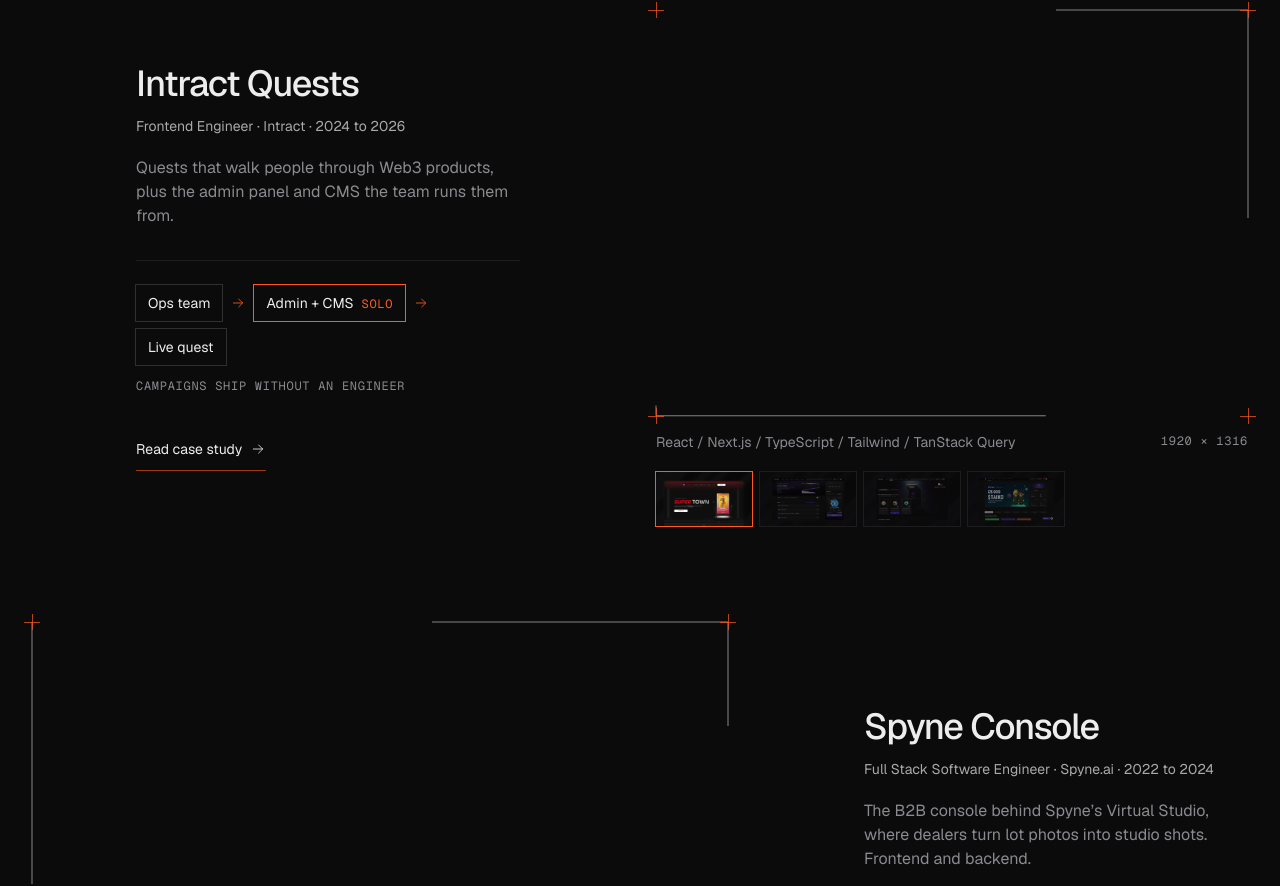
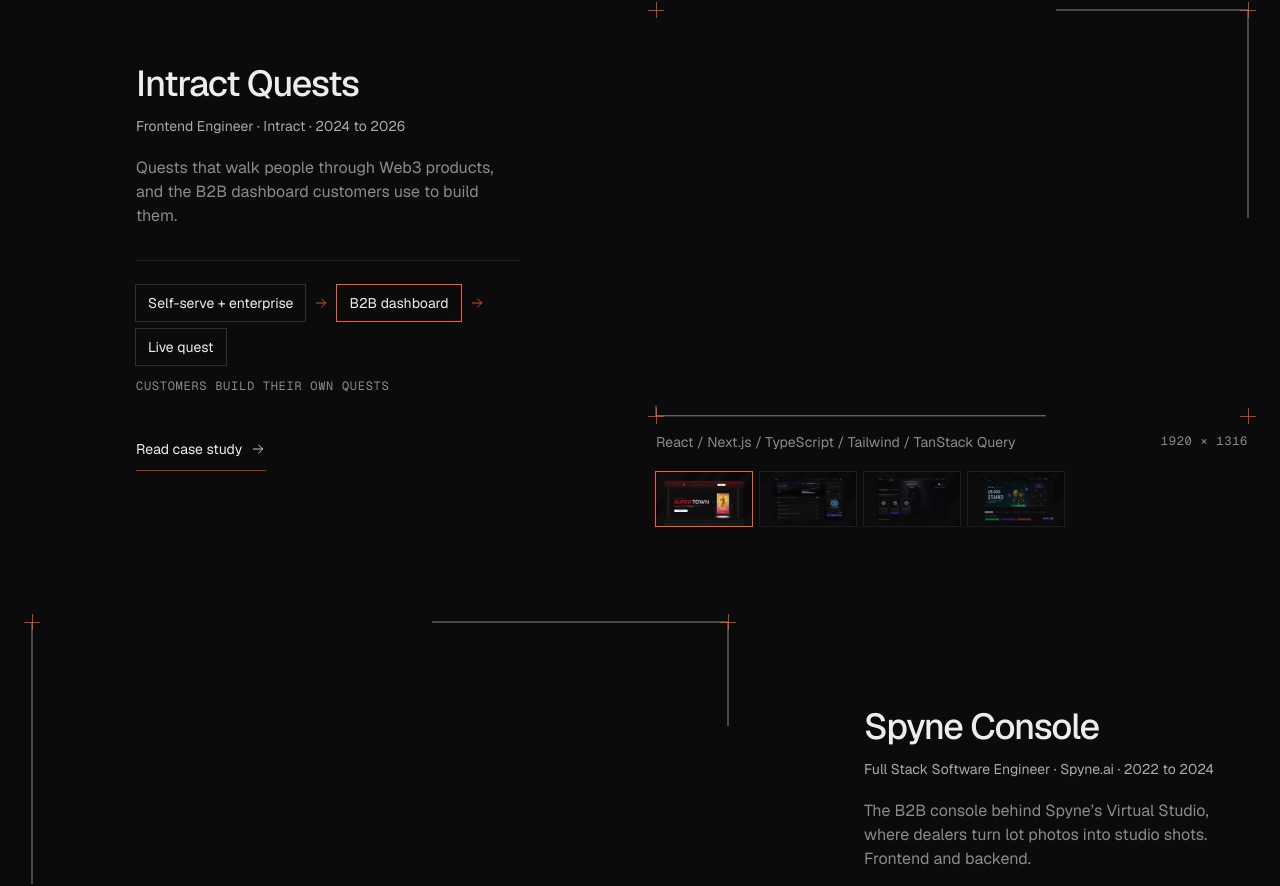
Before and after one commit to LoneWolfXVII/portfolio, a Next.js app: page / in a window 1280 px wide. Shown: the part 3712-4598 px from the top of the page. Built offline with nearby package versions, Linux system fonts and the light colour scheme.

Commit message:
copy: Quests was a team effort; credit the B2B dashboard I built solo

```diff
--- a/src/components/project-detail.tsx
+++ b/src/components/project-detail.tsx
@@ -37,21 +37,20 @@
 		return (
 			<figure className="mt-8 border-t border-line pt-6">
 				<ol className="flex flex-wrap items-center gap-2 text-sm">
-					<li className="px-3 py-2 ring-1 ring-white/15">Ops team</li>
+					<li className="px-3 py-2 ring-1 ring-white/15">
+						Self-serve + enterprise
+					</li>
 					<li aria-hidden className="text-accent">
 						<ArrowRight />
 					</li>
-					<li className="px-3 py-2 ring-1 ring-accent">
-						Admin + CMS
-						<span className="annot ml-2 text-accent">solo</span>
-					</li>
+					<li className="px-3 py-2 ring-1 ring-accent">B2B dashboard</li>
 					<li aria-hidden className="text-accent">
 						<ArrowRight />
 					</li>
 					<li className="px-3 py-2 ring-1 ring-white/15">Live quest</li>
 				</ol>
 				<figcaption className="annot mt-3">
-					Campaigns ship without an engineer
+					Customers build their own quests
 				</figcaption>
 			</figure>
 		);
--- a/src/content/experience.ts
+++ b/src/content/experience.ts
@@ -31,7 +31,7 @@
 		location: 'Gurgaon, IN',
 		points: [
 			'Sole developer on Proof of Humanity (persona.intract.io); made v2 80% faster',
-			'Built the quests admin panel and CMS on my own, plus every intract.io landing page',
+			'Built the B2B quest dashboard for self-serve and enterprise customers on my own, plus every intract.io landing page',
 		],
 	},
 	{
--- a/src/content/work.ts
+++ b/src/content/work.ts
@@ -215,7 +215,7 @@
 		role: 'Frontend Engineer',
 		years: '2024 to 2026',
 		oneLiner:
-			'Quests that walk people through Web3 products, plus the admin panel and CMS the team runs them from.',
+			'Quests that walk people through Web3 products, and the B2B dashboard customers use to build them.',
 		link: 'https://quest.intract.io',
 		stack: ['React', 'Next.js', 'TypeScript', 'Tailwind', 'TanStack Query'],
 		cover: {
@@ -248,26 +248,25 @@
 			},
 		],
 		context:
-			'Projects use Intract to onboard users through quests: short tasks with a reward at the end. Every campaign needs its own tasks, pages and rewards, set up quickly.',
+			'Projects use Intract to onboard users through quests: short tasks with a reward at the end. Self-serve and enterprise customers build those quests and campaigns themselves, in a B2B dashboard that feeds the consumer app.',
 		owned: [
-			'Admin panel and CMS, built solo',
+			'The B2B dashboard, built on my own',
 			'Credits infrastructure UI',
 			'Quest and achievement surfaces',
 			'intract.io landing pages',
 		],
 		deepdives: [
 			{
-				title: 'A CMS for campaigns',
-				body: 'The ops team builds and launches campaigns without waiting on an engineer.',
+				title: 'A dashboard for customers',
+				body: 'Self-serve and enterprise customers create quests and launch campaigns without waiting on Intract’s team.',
 			},
 			{
 				title: 'Progress up front',
 				body: 'Quest pages show what is done and what is left. Badges and rewards stay out of the way of the tasks.',
 			},
 		],
-		outcome: 'Campaigns for major launches were set up in the CMS I built.',
+		outcome: 'Campaigns for major launches were built in the B2B dashboard.',
 		credits: DESIGN_CREDIT,
-		figures: [{ value: 'Solo', label: 'Admin and CMS' }],
 		featured: true,
 		hasPage: true,
 	},
```
